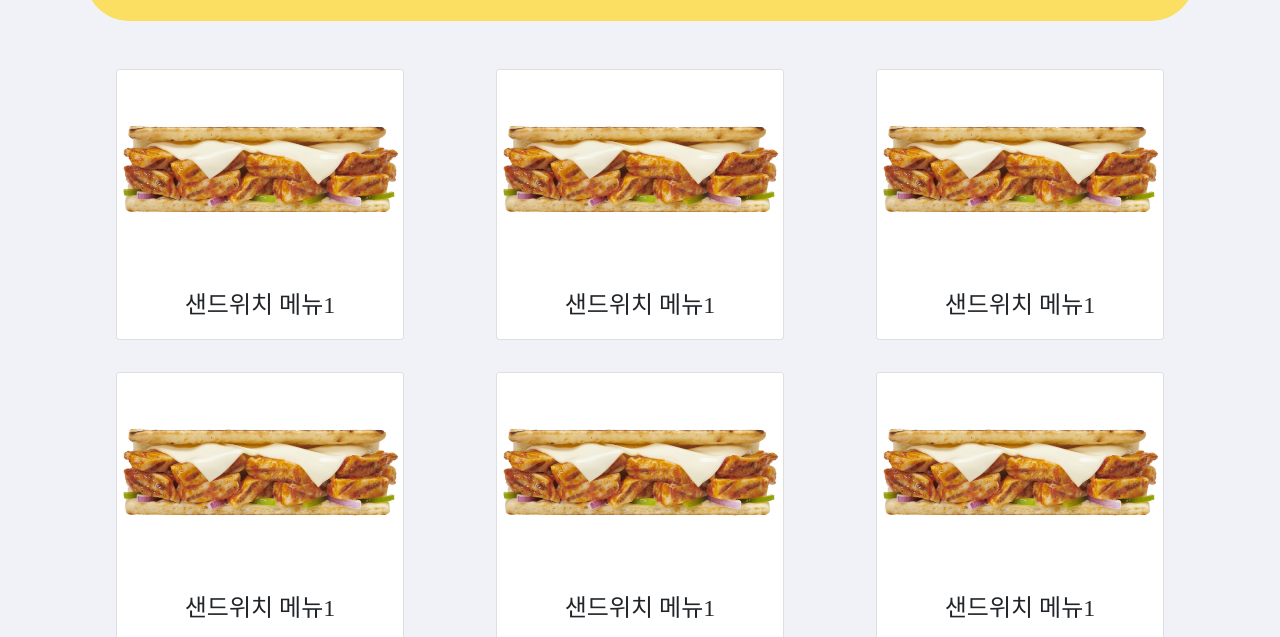
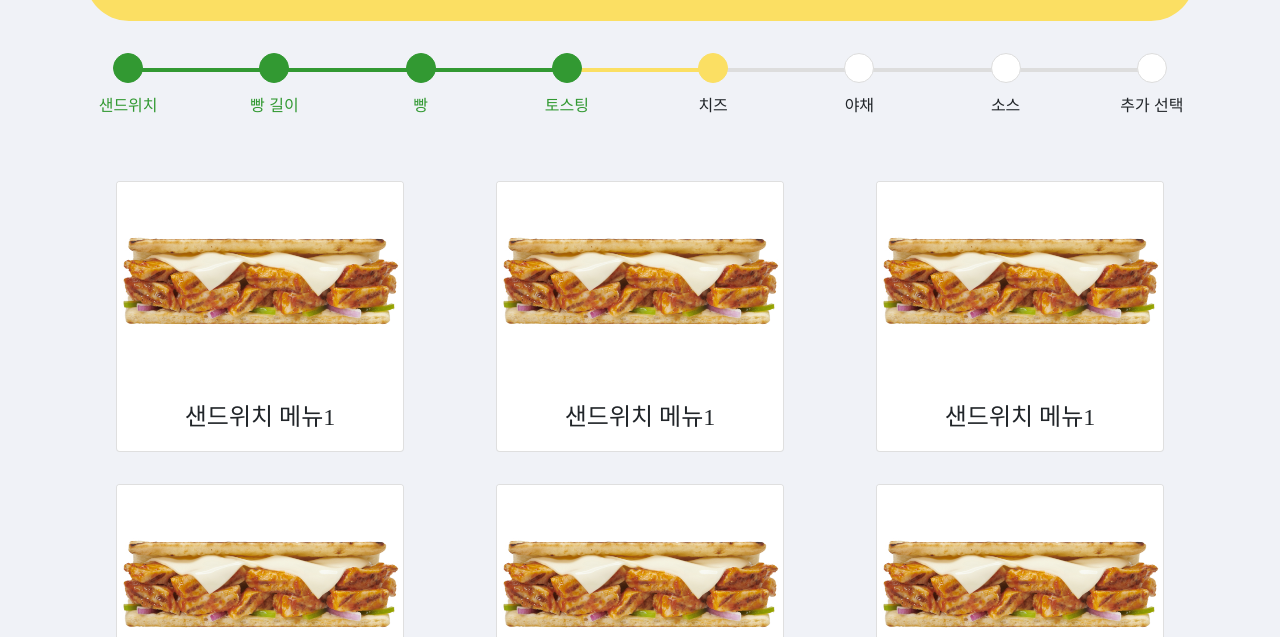
Before and after one commit to shkim5164/subway_front, a plain HTML site: page select_menu.html in a window 1280 px wide. Shown: the part 163-800 px from the top of the page. Drawn offline with nearby package versions, Linux system fonts and the light colour scheme; a web font is replaced by a local one.

Commit message:
stepper 추가

```diff
--- a/index.css
+++ b/index.css
@@ -1,3 +1,72 @@
+.wrapper-progressBar {
+    width: 100%
+}
+
+.progressBar {
+}
+
+.progressBar li {
+    list-style-type: none;
+    float: left;
+    position: relative;
+    text-align: center;
+}
+
+.progressBar li:before {
+    content: " ";
+    line-height: 30px;
+    border-radius: 50%;
+    width: 30px;
+    height: 30px;
+    border: 1px solid #ddd;
+    display: block;
+    text-align: center;
+    margin: 0 auto 10px;
+    background-color: white
+}
+
+.progressBar li:after {
+    content: "";
+    position: absolute;
+    width: 100%;
+    height: 4px;
+    background-color: #ddd;
+    top: 15px;
+    left: -50%;
+    z-index: -1;
+}
+
+.progressBar li:first-child:after {
+    content: none;
+}
+
+.progressBar li.done {
+    color: #329932;
+}
+
+.progressBar li.done:before {
+    border-color: #329932;
+    background-color: #329932
+}
+
+.progressBar .done:after {
+    background-color: #329932;
+}
+
+.progressBar li.present:before {
+    border-color: #FBDF63;
+    background-color: #FBDF63
+}
+
+.progressBar .present:after {
+    background-color: #FBDF63;
+}
+
+.stepper {
+    width: 100%;
+    margin-top: 2rem;
+}
+
 body {
     background-color: #F0F2F7;
 }
@@ -64,7 +133,7 @@ body {
     background-color: #FBDF63;
 }
 
-input[type="radio"]{
+.no_style_radio {
     opacity: 0;
     position: fixed;
     width: 0;
--- a/select_menu.html
+++ b/select_menu.html
@@ -17,6 +17,22 @@
                 <h1>샌드위치 메뉴 고르기</h1>
             </div>
         </div>
+        <div class="row">
+            <div class="block stepper">
+              <div class="wrapper-progressBar">
+                <ul class="progressBar row" style="padding-left: 0px;">
+                  <li class="col done">샌드위치</li>
+                  <li class="col done">빵 길이</li>
+                  <li class="col done">빵</li>
+                  <li class="col done">토스팅</li>
+                  <li class="col present">치즈</li>
+                  <li class="col ">야채</li>
+                  <li class="col ">소스</li>
+                  <li class="col ">추가 선택</li>
+                </ul>
+              </div>
+            </div>
+        </div>
         <form action="">
             <div class="select_area font_content">
                 <div class="select_row row">
@@ -26,7 +42,7 @@
                             <div class="card-body">
                                 <h4 class="card-text center_align">샌드위치 메뉴1</h4>
                             </div>
-                            <input class="radio_btn" type="radio" value="1">
+                            <input class="radio_btn no_style_radio" type="radio" value="1">
                         </div>
                     </div>
                     <div class="card_area col-lg-4 col-md-6 col-sm-12">
@@ -35,7 +51,7 @@
                             <div class="card-body">
                                 <h4 class="card-text center_align">샌드위치 메뉴1</h4>
                             </div>
-                            <input class="radio_btn" type="radio" value="1">
+                            <input class="radio_btn no_style_radio" type="radio" value="1">
                         </div>
                     </div>
                     <div class="card_area col-lg-4 col-md-6 col-sm-12">
@@ -44,7 +60,7 @@
                             <div class="card-body">
                                 <h4 class="card-text center_align">샌드위치 메뉴1</h4>
                             </div>
-                            <input class="radio_btn" type="radio" value="1">
+                            <input class="radio_btn no_style_radio" type="radio" value="1">
                         </div>
                     </div>
                     <div class="card_area col-lg-4 col-md-6 col-sm-12">
@@ -53,7 +69,7 @@
                             <div class="card-body">
                                 <h4 class="card-text center_align">샌드위치 메뉴1</h4>
                             </div>
-                            <input class="radio_btn" type="radio" value="1">
+                            <input class="radio_btn no_style_radio" type="radio" value="1">
                         </div>
                     </div>
                     <div class="card_area col-lg-4 col-md-6 col-sm-12">
@@ -62,7 +78,7 @@
                             <div class="card-body">
                                 <h4 class="card-text center_align">샌드위치 메뉴1</h4>
                             </div>
-                            <input class="radio_btn" type="radio" value="1">
+                            <input class="radio_btn no_style_radio" type="radio" value="1">
                         </div>
                     </div>
                     <div class="card_area col-lg-4 col-md-6 col-sm-12">
@@ -71,7 +87,7 @@
                             <div class="card-body">
                                 <h4 class="card-text center_align">샌드위치 메뉴1</h4>
                             </div>
-                            <input class="radio_btn" type="radio" value="1">
+                            <input class="radio_btn no_style_radio" type="radio" value="1">
                         </div>
                     </div>
                 </div>
```
Also changed, not shown: select_bread.html (added, +68 -0 lines).
